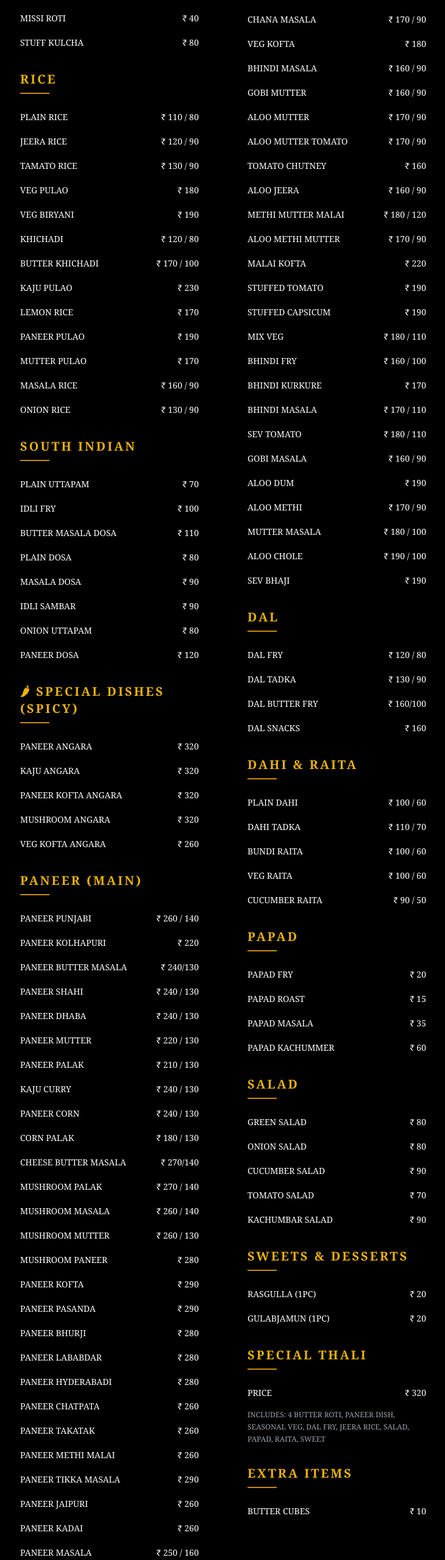
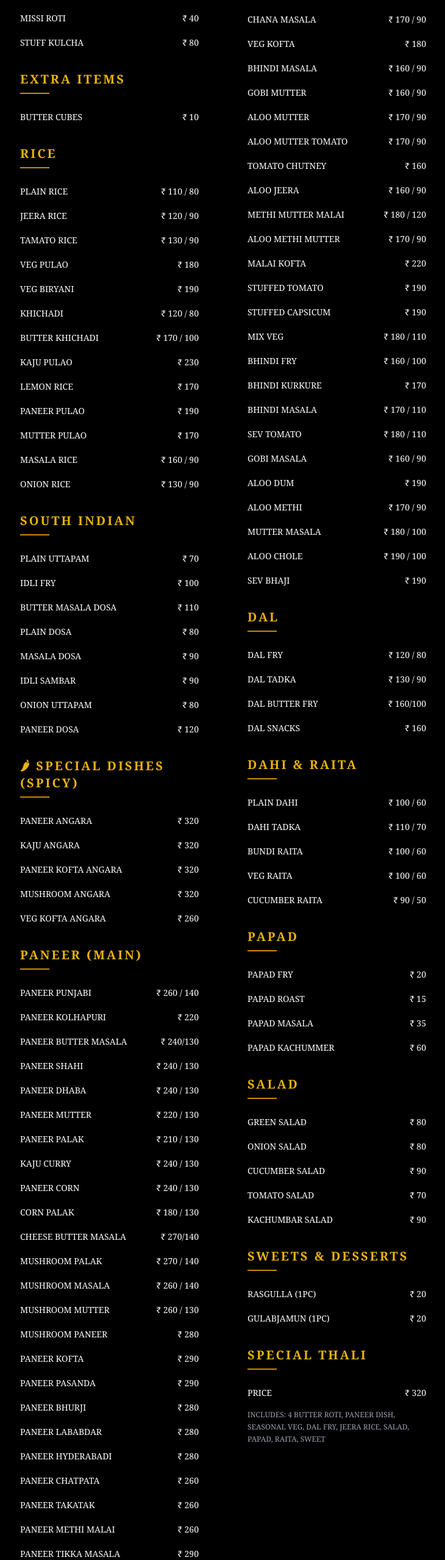
Before and after one commit to choplal/shantidoot-menu, a React (Create React App) app: page / in a window 1280 px wide. Shown: the part 1808-4366 px from the top of the page at 61% size, without its empty margins (274-1004 px from the left). Built offline with nearby package versions, Linux system fonts and the light colour scheme.

Commit message:
some update

```diff
--- a/src/App.js
+++ b/src/App.js
@@ -87,6 +87,10 @@ export default function App() {
             <Item name="ONION KULCHA" price="70" />
             <Item name="MISSI ROTI" price="40" />
             <Item name="STUFF KULCHA" price="80" />
+          </MenuSection>
+
+          <MenuSection title="EXTRA ITEMS">
+            <Item name="BUTTER CUBES" price="10" />
           </MenuSection>
 
           <MenuSection title="RICE">
@@ -259,10 +263,6 @@ export default function App() {
               DAL FRY, JEERA RICE, SALAD, PAPAD, RAITA, SWEET
             </p>
           </MenuSection>
-<MenuSection title="EXTRA ITEMS">
-            <Item name="BUTTER CUBES" price="10" />
-          </MenuSection>
-
         </div>
 
         {/* Footer */}
```
